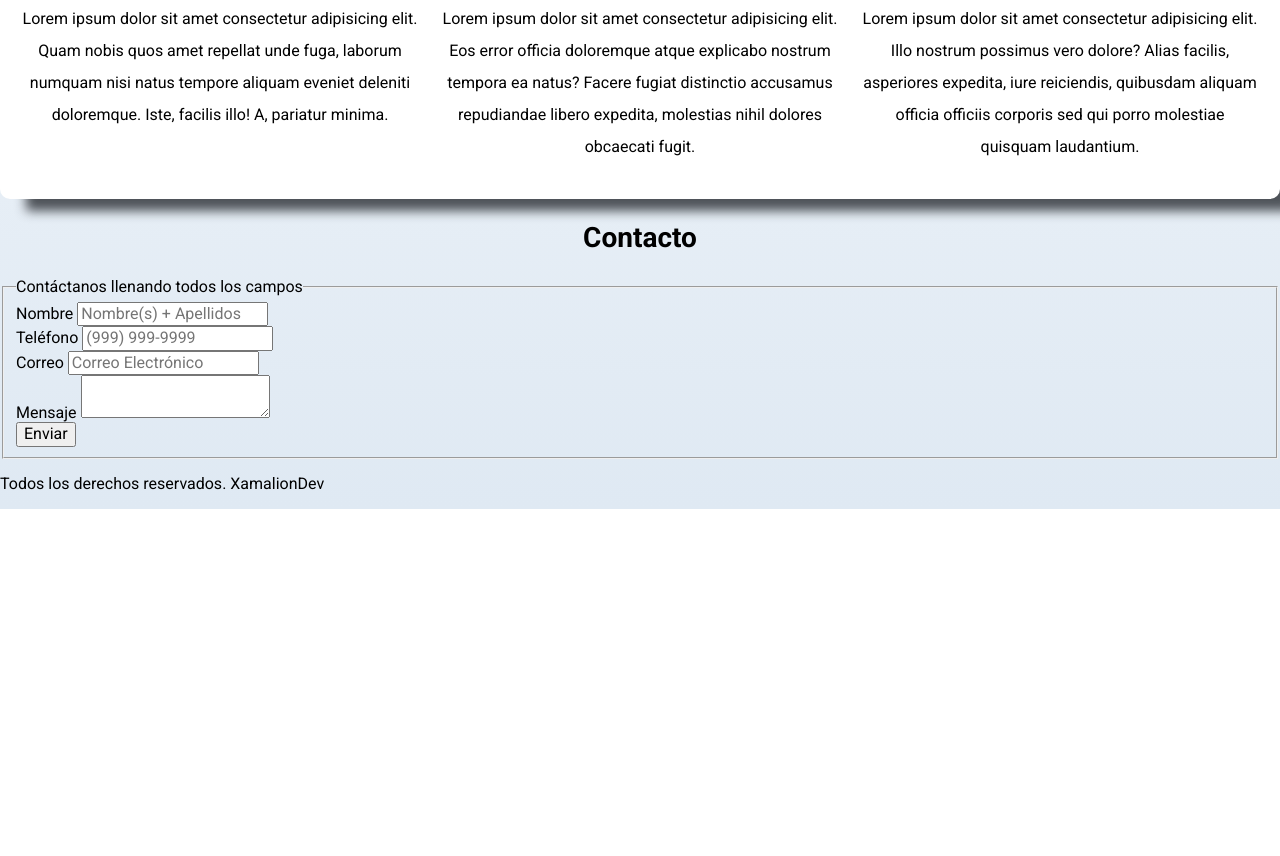
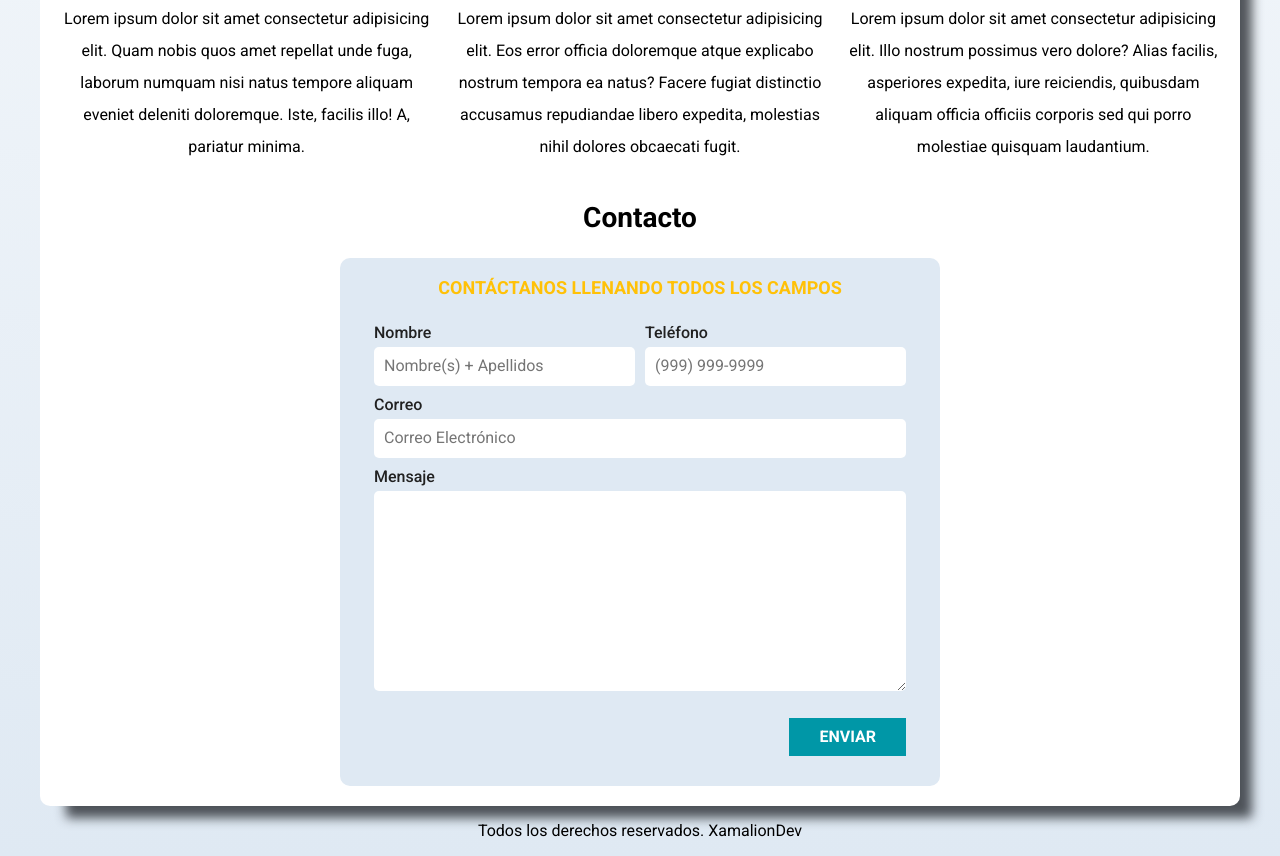
Before and after one commit to XamalionDev71/E201_Proga_Web, a plain HTML site: page index.html in a window 1280 px wide. Shown: the part 901-1757 px from the top of the page. Before the commit the page ends 1410 px from the top, so only its background shows below. Drawn offline with Linux system fonts and the light colour scheme.

Commit message:
commit 04 24Sep2026

```diff
--- a/css/style.css
+++ b/css/style.css
@@ -53,7 +53,7 @@ h1.titulo {
 
 .nav-principal{
     padding: 1rem;
-    /* padding-top: 1rem;
+    /*padding-top: 1rem;
     padding-bottom: 1rem;
     padding-left: 1rem;
     padding-right: 1rem; */
@@ -75,7 +75,7 @@ h1.titulo {
 }
 
 .contenedor{
-    width: 120rem;
+    max-width: 120rem;
     /* margin-top: 0;
     margin-bottom: 0;
     margin-left: auto;
@@ -109,6 +109,12 @@ h1.titulo {
     /*background-color: rgb(0 0 0 /60%);*/
     width: 100%;
     height: 100%;
+
+    /*Centrar el contenido vertical/horizontal*/
+    display: flex;
+    flex-direction: column;
+    align-items: center;
+    justify-content: center;
 }
 
 .contenido-imagen h2, .contenido-imagen p{
@@ -166,11 +172,21 @@ h1.titulo {
     text-transform: uppercase;
     font-weight: 700;
     padding: 1rem 3rem;
-    margin: 3rem auto 0;
+    margin-top: 3rem;
     width: 90%;
     text-align: center;
-    display: block;
-    width: fit-content;
+
+    border: none;
+}
+
+@media (min-width: 768px) {
+    .boton {
+        width: auto;
+    }
+}
+
+.boton:hover{
+    cursor:pointer;
 }
 
 .sombra {
@@ -181,3 +197,86 @@ h1.titulo {
     padding: 2rem;
     border-radius: 1rem;
 }
+
+/*utilidades*/
+.w-sm-100{
+    width: 100%;
+}
+
+@media(min-width:768px){
+    .w-sm-100{
+        width: auto;
+    }
+}
+
+.flex{
+    display: flex;
+}
+
+.alinear-derecha{
+    justify-content: flex-end;
+}
+
+/*Formulario*/
+.formulario {
+    background-color: var(--grisClaro);
+    width: min(60rem, 100%);
+    margin: 0 auto;
+    padding: 2rem;
+    border-radius: 1rem;
+}
+
+.formulario fieldset{
+    border: none;
+}
+
+.formulario legend {
+    text-align: center;
+    font-size: 1.8rem;
+    text-transform: uppercase;
+    font-weight: 700;
+    margin-bottom: 2rem;
+    color: var(--primario);
+}
+
+@media(min-width:768px){
+    .contenedor-campos{
+        display: grid;
+        grid-template-columns: 1fr 1fr;
+        grid-template-rows: auto auto 20rem;
+        column-gap: 1rem;
+        margin-bottom: 2rem;
+    }
+
+    .campo:nth-child(3),
+    .campo:nth-child(4){
+        grid-column: 1 / 3;
+    }
+}
+
+.campo{
+    margin-bottom: 1rem;
+}
+
+.campo label{
+    color: var(--oscuro);
+    font-weight: 500;
+    margin-bottom: 0.5rem;
+    display: block;
+}
+
+.campo textarea{
+    height: 20rem;
+}
+
+.input-text{
+    width: 100%;
+    border: none;
+    padding: 1rem;
+    border-radius: 0.5rem;
+    border-color: var(--gris);
+}
+
+.footer {
+    text-align: center;
+}
--- a/index.html
+++ b/index.html
@@ -57,7 +57,7 @@
         </div>
     </section>
 
-    <main class="contenedor, sombra">
+    <main class="contenedor sombra">
         <h2>Mis Servicios</h2>
         <div class="servicios">
             <section class="servicio">
@@ -145,38 +145,40 @@
                 <p>Lorem ipsum dolor sit amet consectetur adipisicing elit. Illo nostrum possimus vero dolore? Alias facilis, asperiores expedita, iure reiciendis, quibusdam aliquam officia officiis corporis sed qui porro molestiae quisquam laudantium.</p>
             </section>
         </div>
-    </main>
 
         <section>
             <h2>Contacto</h2>
 
-        <form>
+            <form class="formulario">
                 <fieldset>
                     <legend>Contáctanos llenando todos los campos</legend>
-                <div>
+                    <div class="contenedor-campos">
+                        <div class="campo">
                             <label>Nombre</label>
-                    <input type="text" placeholder="Nombre(s) + Apellidos">
+                            <input class="input-text" type="text" placeholder="Nombre(s) + Apellidos">
                         </div>
-                <div>
+                        <div class="campo">
                             <label>Teléfono</label>
-                    <input type="tel" placeholder="(999) 999-9999">
+                            <input class="input-text" type="tel" placeholder="(999) 999-9999">
                         </div>
-                <div>
+                        <div class="campo">
                             <label>Correo</label>
-                    <input type="email" placeholder="Correo Electrónico">
+                            <input class="input-text" type="email" placeholder="Correo Electrónico">
                         </div>
-                <div>
+                        <div class="campo">
                             <label>Mensaje</label>
-                    <textarea></textarea>
+                            <textarea class="input-text"></textarea>
                         </div>
-                <div>
-                    <input type="submit" value="Enviar">
+                    </div> <!-- .contenedor-campo-->
+                    <div class="alinear-derecha flex">
+                        <input class="boton w-sm-100" type="submit" value="Enviar">
                     </div>
                 </fieldset>
             </form>
         </section>
+    </main>
 
-    <footer>
+    <footer class="footer">
         <p>Todos los derechos reservados. XamalionDev</p>
     </footer>
 </body>
```
Lines whose indentation alone changed are shown as unchanged.
